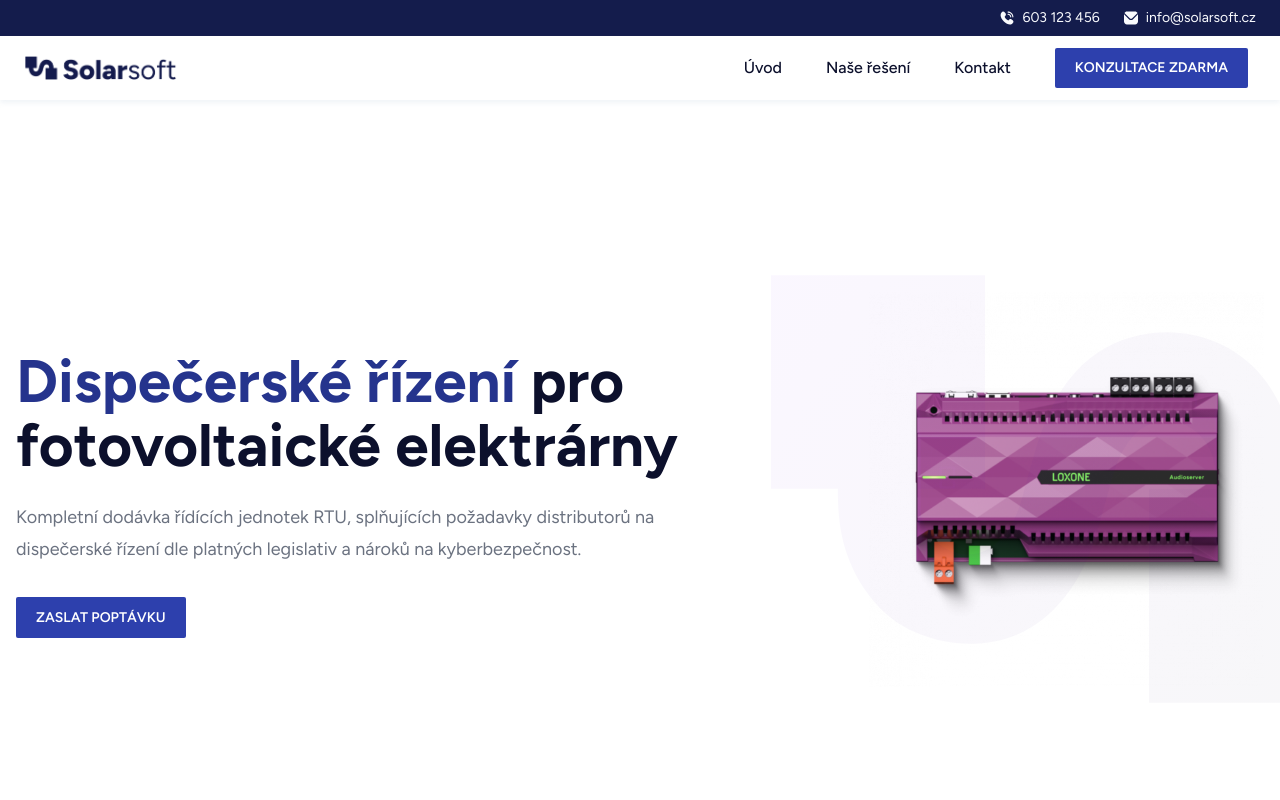
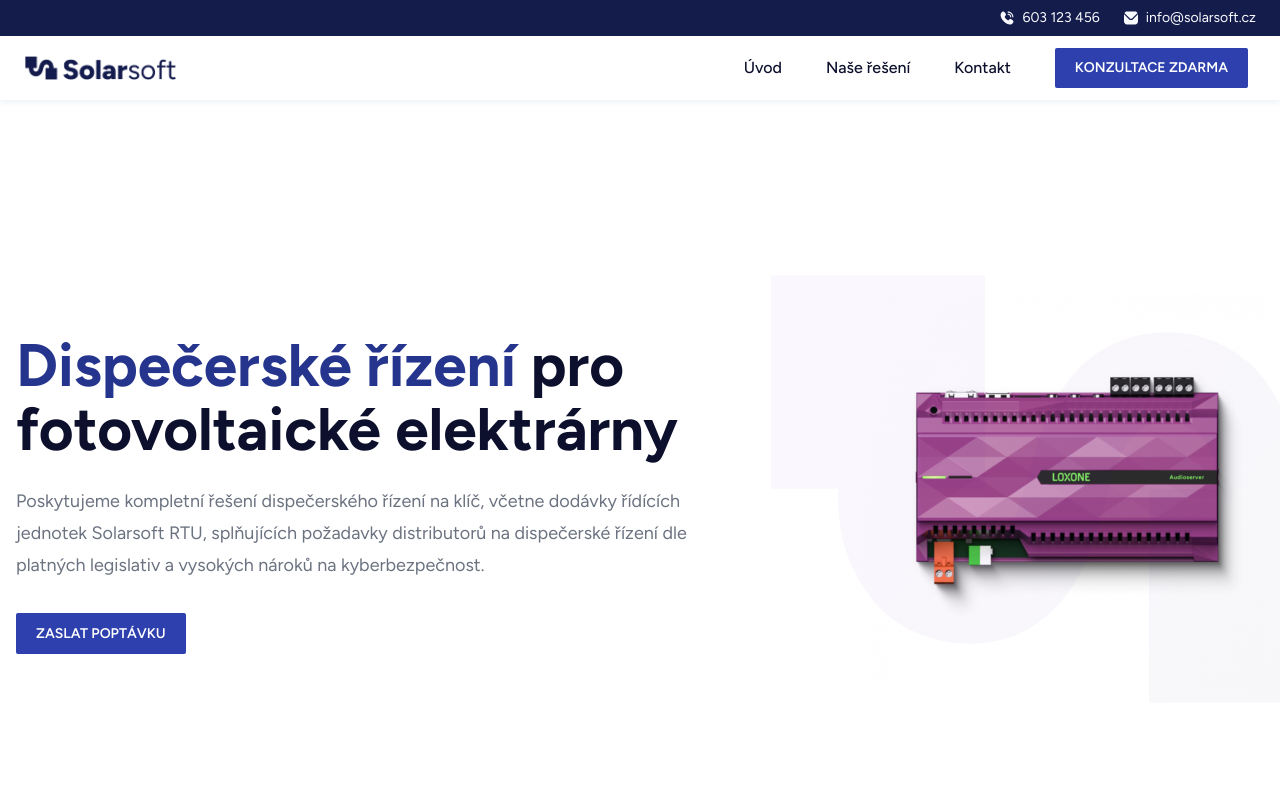
Before and after one commit to pavelvolek/solarsoft-website, a Next.js app: page / in a window 1280 px wide. Shown: the top 800 px of the page. Built offline with nearby package versions, Linux system fonts and the light colour scheme.

Commit message:
Update hero text

```diff
--- a/app/ui/hero-section.tsx
+++ b/app/ui/hero-section.tsx
@@ -9,8 +9,8 @@ export default function HeroSection() {
             <em className="not-italic text-primary-700">Dispečerské řízení</em> pro fotovoltaické elektrárny
           </h1>
           <h2 className="max-w-2xl mb-6 font-normal text-gray-500 lg:mb-10 lg:text-lg  lg:leading-[2rem]">
-            Kompletní dodávka řídících jednotek RTU, splňujících požadavky distributorů na dispečerské řízení dle platných legislativ a nároků na
-            kyberbezpečnost.
+            Poskytujeme kompletní řešení dispečerského řízení na klíč, včetne dodávky řídících jednotek Solarsoft RTU, splňujících požadavky distributorů na
+            dispečerské řízení dle platných legislativ a vysokých nároků na kyberbezpečnost.
           </h2>
           <a
             href="#kontakt"
```
